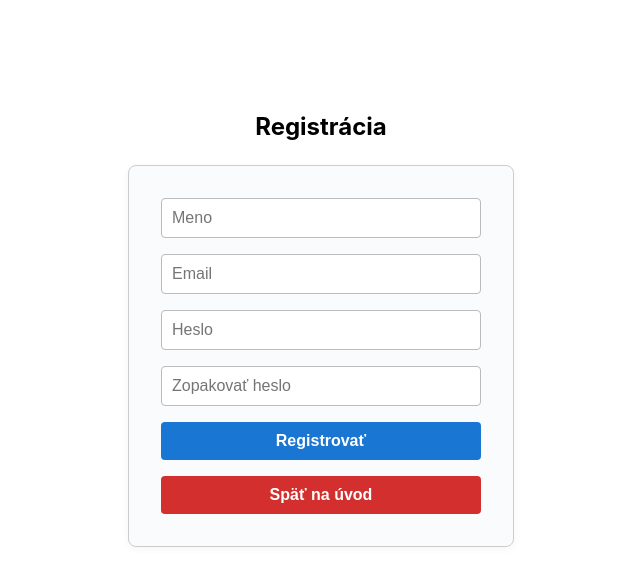
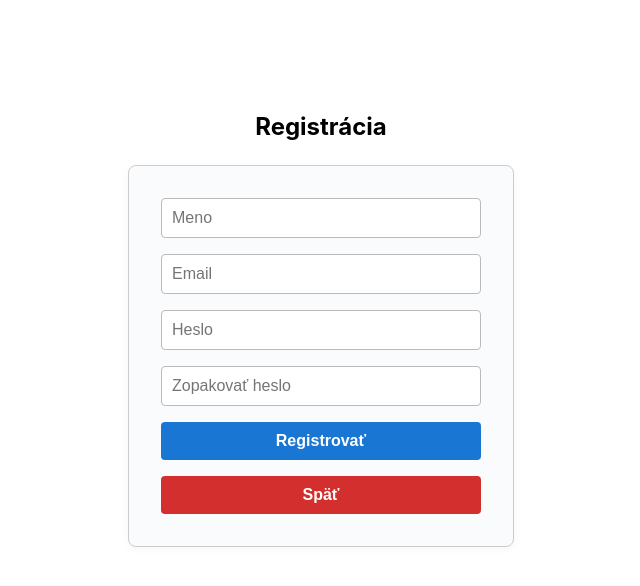
Before and after one commit to KirrTap/NaTipujTo, a React (Create React App) app: page /registracia in a window 1280 px wide. Shown: the top 586 px of the page, without its empty margins (319-959 px from the left). Built offline with nearby package versions, Linux system fonts and the light colour scheme; no server answers.

Commit message:
fix Registracia.tsx

```diff
--- a/src/pages/Registracia.tsx
+++ b/src/pages/Registracia.tsx
@@ -103,7 +103,7 @@ const Registracia: React.FC = () => {
             onMouseOver={e => (e.currentTarget.style.background = '#9a2323')}
             onMouseOut={e => (e.currentTarget.style.background = '#d32f2f')}
           >
-            Späť na úvod
+            Späť
           </button>
         </div>
       </form>
```
